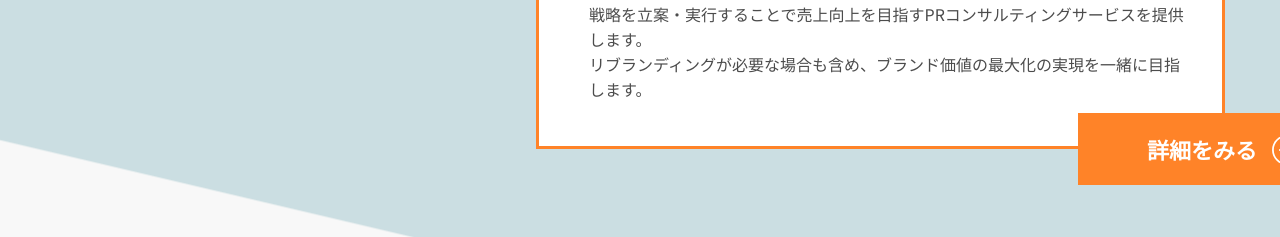
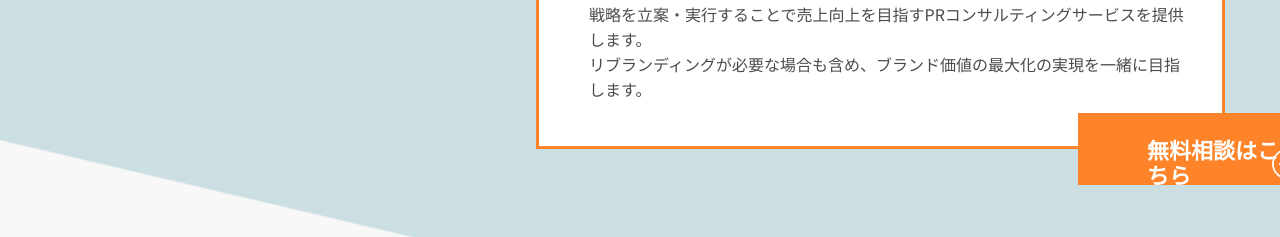
Before and after one commit to teppei-github/sanzen-engine-site, a plain HTML site: page index.html in a window 1280 px wide. Shown: the part 3780-4017 px from the top of the page. Drawn offline with nearby package versions, Linux system fonts and the light colour scheme.

Commit message:
20250820

```diff
--- a/index.html
+++ b/index.html
@@ -198,7 +198,7 @@
           <a
             href="https://sanzen-tabi.com/top/contact"
             class="service__btnTxt__syousai"
-            >詳細をみる</a
+            >無料相談はこちら</a
           >
         </div>
         <img
```
